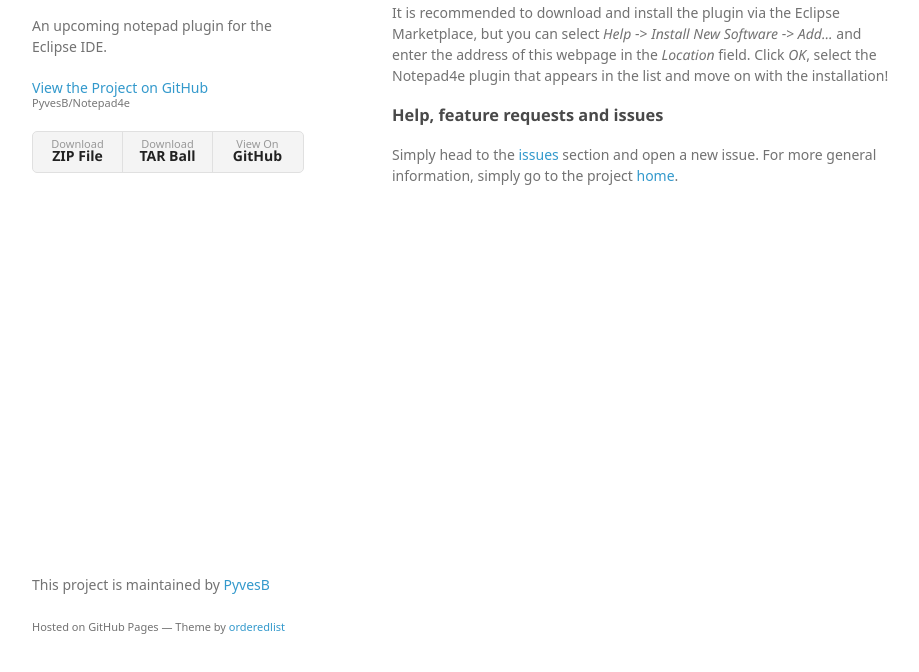
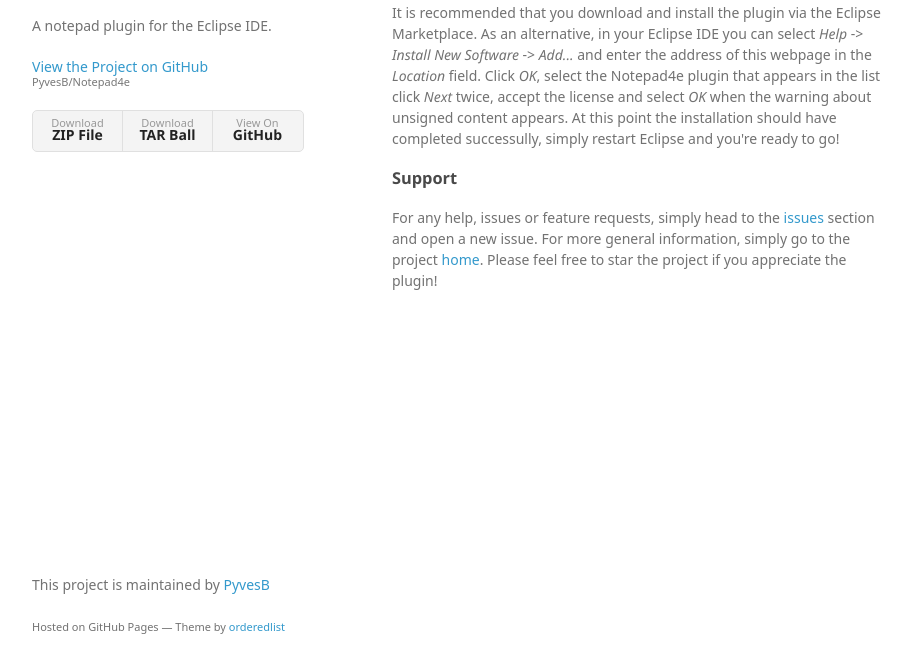
Before and after one commit to PyvesB/Notepad4e, a plain HTML site: page index.html in a window 1280 px wide. Shown: the part 94-766 px from the top of the page, without its empty margins (178-1097 px from the left). Drawn offline with Linux system fonts and the light colour scheme; a web font is replaced by a local one.

Commit message:
Improved update site page

```diff
--- a/index.html
+++ b/index.html
@@ -3,7 +3,7 @@
   <head>
     <meta charset="utf-8">
     <meta http-equiv="X-UA-Compatible" content="chrome=1">
-    <title>Notepad4e by PyvesB</title>
+    <title>Notepad4e</title>
 
     <link rel="stylesheet" href="stylesheets/styles.css">
     <link rel="stylesheet" href="stylesheets/github-light.css">
@@ -16,7 +16,7 @@
     <div class="wrapper">
       <header>
         <h1>Notepad4e</h1>
-        <p>An upcoming notepad plugin for the Eclipse IDE.</p>
+        <p>A notepad plugin for the Eclipse IDE.</p>
 
         <p class="view"><a href="https://github.com/PyvesB/Notepad4e">View the Project on GitHub <small>PyvesB/Notepad4e</small></a></p>
 
@@ -31,12 +31,12 @@
         <h3>
 <a id="welcome-to-the-notepad4e-update-site" class="anchor" href="#welcome-to-the-notepad4e-update-site" aria-hidden="true"><span aria-hidden="true" class="octicon octicon-link"></span></a>Welcome to the Notepad4e update site!</h3>
 
-<p>It is recommended to download and install the plugin via the Eclipse Marketplace, but you can select <em>Help</em> -&gt; <em>Install New Software</em> -&gt; <em>Add...</em> and enter the address of this webpage in the <em>Location</em> field. Click <em>OK</em>, select the Notepad4e plugin that appears in the list and move on with the installation!</p>
+<p>It is recommended that you download and install the plugin via the Eclipse Marketplace. As an alternative, in your Eclipse IDE you can select <em>Help</em> -&gt; <em>Install New Software</em> -&gt; <em>Add...</em> and enter the address of this webpage in the <em>Location</em> field. Click <em>OK</em>, select the Notepad4e plugin that appears in the list click <em>Next</em> twice, accept the license and select <em>OK</em> when the warning about unsigned content appears. At this point the installation should have completed successully, simply restart Eclipse and you're ready to go!</p>
 
 <h3>
-<a id="help-feature-requests-and-issues" class="anchor" href="#help-feature-requests-and-issues" aria-hidden="true"><span aria-hidden="true" class="octicon octicon-link"></span></a>Help, feature requests and issues</h3>
+<a id="help-feature-requests-and-issues" class="anchor" href="#help-feature-requests-and-issues" aria-hidden="true"><span aria-hidden="true" class="octicon octicon-link"></span></a>Support</h3>
 
-<p>Simply head to the <a href="https://github.com/PyvesB/Notepad4e/issues">issues</a> section and open a new issue. For more general information, simply go to the project <a href="https://github.com/PyvesB/Notepad4e">home</a>.</p>
+<p>For any help, issues or feature requests, simply head to the <a href="https://github.com/PyvesB/Notepad4e/issues">issues</a> section and open a new issue. For more general information, simply go to the project <a href="https://github.com/PyvesB/Notepad4e">home</a>. Please feel free to star the project if you appreciate the plugin!</p>
       </section>
       <footer>
         <p>This project is maintained by <a href="https://github.com/PyvesB">PyvesB</a></p>
```
Also changed, not shown: 1 other file.
